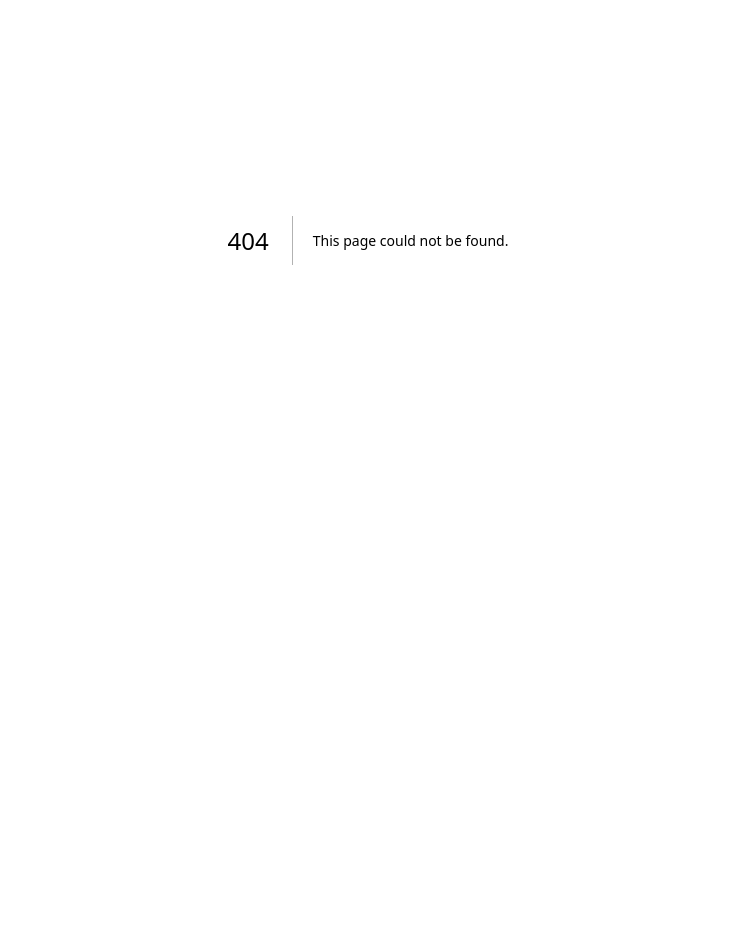
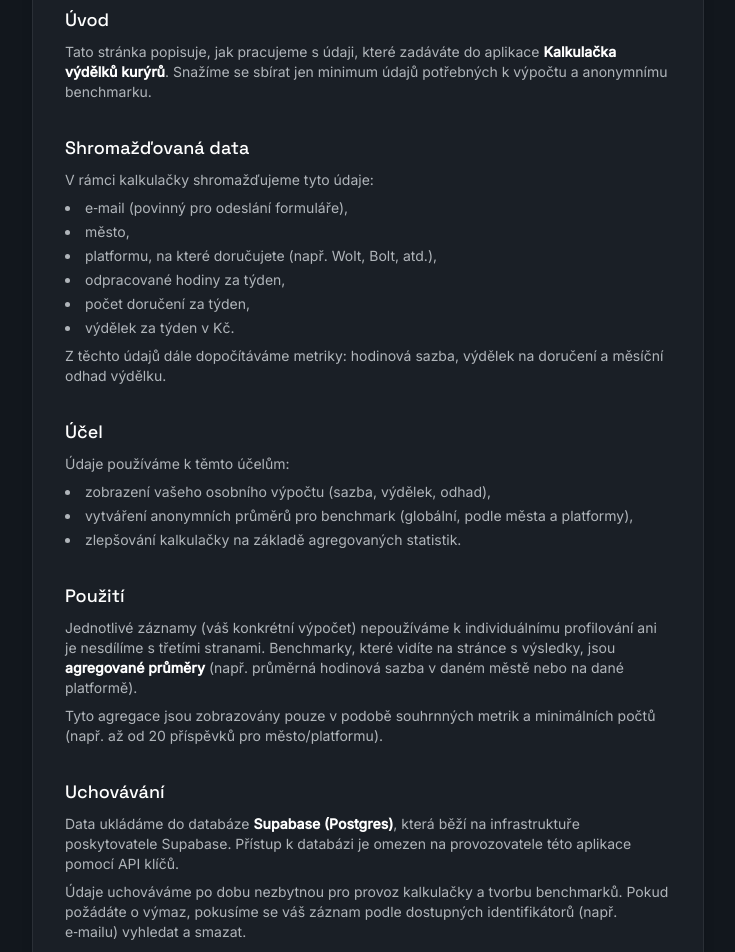
Before and after one commit to kubajager/courier_earnings_calculator, a Next.js app: page /privacy in a window 1280 px wide. Before the commit this address had no page. Shown: the part 160-1112 px from the top of the page, without its empty margins (272-1007 px from the left). Before the commit the page ends 800 px from the top, so only its background shows below. Built offline with nearby package versions, Linux system fonts and the light colour scheme.

Commit message:
docs: add privacy page feat: require email and consent feat: store leads chore: add honeypot

```diff
--- a/app/kalkulacka/page.tsx
+++ b/app/kalkulacka/page.tsx
@@ -9,6 +9,10 @@ import { supabase } from "@/lib/supabaseClient";
 
 const formSchema = z
   .object({
+    email: z
+      .string()
+      .min(1, "E-mail je povinný")
+      .email("Zadejte platnou e-mailovou adresu"),
     city: z.string().min(1, "Město je povinné"),
     cityOther: z.string().optional(),
     platform: z.string().min(1, "Platforma je povinná"),
@@ -27,6 +31,11 @@ const formSchema = z
       .min(1, "Výdělek musí být alespoň 1 Kč")
       .max(200000, "Výdělek může být max. 200 000 Kč"),
     contributeToBenchmark: z.boolean(),
+    consentToPrivacy: z.boolean(),
+  })
+  .refine((data) => data.consentToPrivacy === true, {
+    message: "Pro odeslání musíte souhlasit se zpracováním osobních údajů.",
+    path: ["consentToPrivacy"],
   })
   .refine(
     (data) => {
@@ -73,10 +82,12 @@ export default function KalkulackaPage() {
   const [formData, setFormData] = useState<Partial<FormData>>({
     contributeToBenchmark: true,
   });
+  const [website, setWebsite] = useState("");
 
   const handleSubmit = (e: React.FormEvent) => {
     e.preventDefault();
     setErrors({});
+    if (website.trim()) return;
 
     try {
       const validated = formSchema.parse({
@@ -89,6 +100,7 @@ export default function KalkulackaPage() {
             : Number(formData.deliveriesPerWeek),
         earningsPerWeek:
           formData.earningsPerWeek === undefined ? undefined : Number(formData.earningsPerWeek),
+        consentToPrivacy: formData.consentToPrivacy === true,
       });
 
       const cityValue =
@@ -103,6 +115,14 @@ export default function KalkulackaPage() {
         deliveriesPerWeek: validated.deliveriesPerWeek,
         earningsPerWeek: validated.earningsPerWeek,
       });
+
+      void supabase
+        .from("leads")
+        .upsert(
+          { email: validated.email.trim().toLowerCase(), updated_at: new Date().toISOString() },
+          { onConflict: "email" }
+        )
+        .then(() => {}, () => {});
 
       if (validated.contributeToBenchmark) {
         void supabase
@@ -167,6 +187,43 @@ export default function KalkulackaPage() {
       subtitle="Vypočítejte si svůj výdělek a porovnejte se s ostatními"
     >
       <form onSubmit={handleSubmit} noValidate className="space-y-6">
+        {/* Honeypot: leave empty; bots that fill it are blocked silently */}
+        <div className="absolute -left-[9999px] w-px h-px overflow-hidden" aria-hidden="true">
+          <label htmlFor="website">Web</label>
+          <input
+            type="text"
+            id="website"
+            name="website"
+            tabIndex={-1}
+            autoComplete="off"
+            value={website}
+            onChange={(e) => setWebsite(e.target.value)}
+          />
+        </div>
+
+        {/* E-mail */}
+        <div>
+          <label
+            htmlFor="email"
+            className="block text-sm font-medium text-white mb-2"
+          >
+            E-mail
+          </label>
+          <input
+            type="email"
+            id="email"
+            autoComplete="email"
+            value={formData.email || ""}
+            onChange={(e) =>
+              setFormData({ ...formData, email: e.target.value })
+            }
+            className="w-full px-4 py-2 bg-[#12171D] border border-[#2A2F36] rounded-lg text-white focus:outline-none focus:ring-2 focus:ring-[#4A5568] focus:border-transparent"
+          />
+          {errors.email && (
+            <p className="mt-1 text-sm text-red-400">{errors.email}</p>
+          )}
+        </div>
+
         {/* Město */}
         <div>
           <label
@@ -359,6 +416,7 @@ export default function KalkulackaPage() {
         </div>
 
         {/* Toggle pro benchmark */}
+        <div className="flex flex-col gap-1">
           <div className="flex items-center gap-3">
             <input
               type="checkbox"
@@ -379,6 +437,54 @@ export default function KalkulackaPage() {
               Chci přispět do anonymního benchmarku
             </label>
           </div>
+          <div className="text-xs text-[#8A8F94]">
+            Další informace najdete v{" "}
+            <a
+              href="/privacy"
+              className="underline underline-offset-2 text-[#E5E7EB] hover:text-white"
+            >
+              Zásadách ochrany osobních údajů
+            </a>
+            .
+          </div>
+        </div>
+
+        {/* Souhlas se zpracováním osobních údajů */}
+        <div className="flex flex-col gap-1">
+          <div className="flex items-start gap-3">
+            <input
+              type="checkbox"
+              id="consentToPrivacy"
+              checked={formData.consentToPrivacy ?? false}
+              onChange={(e) =>
+                setFormData({
+                  ...formData,
+                  consentToPrivacy: e.target.checked,
+                })
+              }
+              className="mt-0.5 w-5 h-5 rounded border-[#2A2F36] bg-[#12171D] text-[#4A5568] focus:ring-2 focus:ring-[#4A5568]"
+            />
+            <label
+              htmlFor="consentToPrivacy"
+              className="text-sm text-[#B0B5BA] cursor-pointer"
+            >
+              Odesláním formuláře souhlasím se zpracováním osobních údajů dle{" "}
+              <a
+                href="/privacy"
+                className="underline underline-offset-2 text-[#E5E7EB] hover:text-white"
+              >
+                Zásad ochrany osobních údajů
+              </a>
+              .
+            </label>
+          </div>
+          <p className="text-xs text-[#8A8F94]">
+            Účel: zobrazení výsledků a tvorba anonymních tržních průměrů.
+          </p>
+          {errors.consentToPrivacy && (
+            <p className="mt-1 text-sm text-red-400">{errors.consentToPrivacy}</p>
+          )}
+        </div>
 
         {/* Submit button */}
         <button
--- /dev/null
+++ b/app/privacy/page.tsx
@@ -0,0 +1,130 @@
+"use client";
+
+import Link from "next/link";
+import PageShell from "@/components/PageShell";
+
+export default function PrivacyPage() {
+  return (
+    <PageShell
+      title="Zásady ochrany osobních údajů"
+      subtitle="Kalkulačka výdělků kurýrů"
+    >
+      <div className="space-y-8 text-sm text-[#B0B5BA]">
+        <section className="space-y-2">
+          <h2 className="text-lg font-medium text-white font-heading">Úvod</h2>
+          <p>
+            Tato stránka popisuje, jak pracujeme s údaji, které zadáváte do
+            aplikace <strong className="text-white">Kalkulačka výdělků kurýrů</strong>.
+            Snažíme se sbírat jen minimum údajů potřebných k výpočtu a
+            anonymnímu benchmarku.
+          </p>
+        </section>
+
+        <section className="space-y-2">
+          <h2 className="text-lg font-medium text-white font-heading">
+            Shromažďovaná data
+          </h2>
+          <p>V rámci kalkulačky shromažďujeme tyto údaje:</p>
+          <ul className="list-disc list-inside space-y-1">
+            <li>e‑mail (povinný pro odeslání formuláře),</li>
+            <li>město,</li>
+            <li>platformu, na které doručujete (např. Wolt, Bolt, atd.),</li>
+            <li>odpracované hodiny za týden,</li>
+            <li>počet doručení za týden,</li>
+            <li>výdělek za týden v Kč.</li>
+          </ul>
+          <p>
+            Z těchto údajů dále dopočítáváme metriky:
+            hodinová sazba, výdělek na doručení a měsíční odhad výdělku.
+          </p>
+        </section>
+
+        <section className="space-y-2">
+          <h2 className="text-lg font-medium text-white font-heading">Účel</h2>
+          <p>Údaje používáme k těmto účelům:</p>
+          <ul className="list-disc list-inside space-y-1">
+            <li>zobrazení vašeho osobního výpočtu (sazba, výdělek, odhad),</li>
+            <li>
+              vytváření anonymních průměrů pro benchmark (globální, podle
+              města a platformy),
+            </li>
+            <li>zlepšování kalkulačky na základě agregovaných statistik.</li>
+          </ul>
+        </section>
+
+        <section className="space-y-2">
+          <h2 className="text-lg font-medium text-white font-heading">Použití</h2>
+          <p>
+            Jednotlivé záznamy (váš konkrétní výpočet) nepoužíváme k
+            individuálnímu profilování ani je nesdílíme s třetími stranami.
+            Benchmarky, které vidíte na stránce s výsledky, jsou{" "}
+            <strong className="text-white">agregované průměry</strong> (např.
+            průměrná hodinová sazba v daném městě nebo na dané platformě).
+          </p>
+          <p>
+            Tyto agregace jsou zobrazovány pouze v podobě souhrnných metrik
+            a minimálních počtů (např. až od 20 příspěvků pro město/platformu).
+          </p>
+        </section>
+
+        <section className="space-y-2">
+          <h2 className="text-lg font-medium text-white font-heading">Uchovávání</h2>
+          <p>
+            Data ukládáme do databáze{" "}
+            <strong className="text-white">Supabase (Postgres)</strong>, která
+            běží na infrastruktuře poskytovatele Supabase. Přístup k databázi
+            je omezen na provozovatele této aplikace pomocí API klíčů.
+          </p>
+          <p>
+            Údaje uchováváme po dobu nezbytnou pro provoz kalkulačky a
+            tvorbu benchmarků. Pokud požádáte o výmaz, pokusíme se váš
+            záznam podle dostupných identifikátorů (např. e‑mailu) vyhledat a
+            smazat.
+          </p>
+        </section>
+
+        <section className="space-y-2">
+          <h2 className="text-lg font-medium text-white font-heading">Vaše práva</h2>
+          <p>V souvislosti se zpracováním údajů máte zejména právo na:</p>
+          <ul className="list-disc list-inside space-y-1">
+            <li>informace o tom, jaká data o vás evidujeme,</li>
+            <li>opravu nepřesných nebo neaktuálních údajů,</li>
+            <li>výmaz údajů, pokud už nechcete, abychom je dále uchovávali.</li>
+          </ul>
+        </section>
+
+        <section className="space-y-2">
+          <h2 className="text-lg font-medium text-white font-heading">
+            Kontaktní informace
+          </h2>
+          <p>
+            <strong className="text-white">
+              Kontakt pro soukromí / výmaz údajů:
+            </strong>{" "}
+            <span className="text-[#E5E7EB]">privacy@EXAMPLE.com</span>{" "}
+            (napište nám, pokud chcete zjistit, jaká data o vás evidujeme,
+            nebo požádat o jejich smazání).
+          </p>
+        </section>
+
+        <section className="space-y-2">
+          <h2 className="text-lg font-medium text-white font-heading">Změny</h2>
+          <p>
+            Tyto zásady můžeme občas upravit, například při změně způsobu
+            sběru dat nebo přidání nových funkcí kalkulačky. Aktuální verze
+            zásad je vždy dostupná na této stránce.
+          </p>
+        </section>
+
+        <div className="pt-4 border-t border-[#2A2F36]">
+          <Link
+            href="/kalkulacka"
+            className="inline-block px-6 py-3 bg-white text-[#12171D] font-medium rounded-lg hover:bg-[#E5E7EB] transition-colors"
+          >
+            Zpět na kalkulačku
+          </Link>
+        </div>
+      </div>
+    </PageShell>
+  );
+}
```
Also changed, not shown: 1 other file (tests, documents, lock files or other folders). Lines whose indentation alone changed are shown as unchanged.
